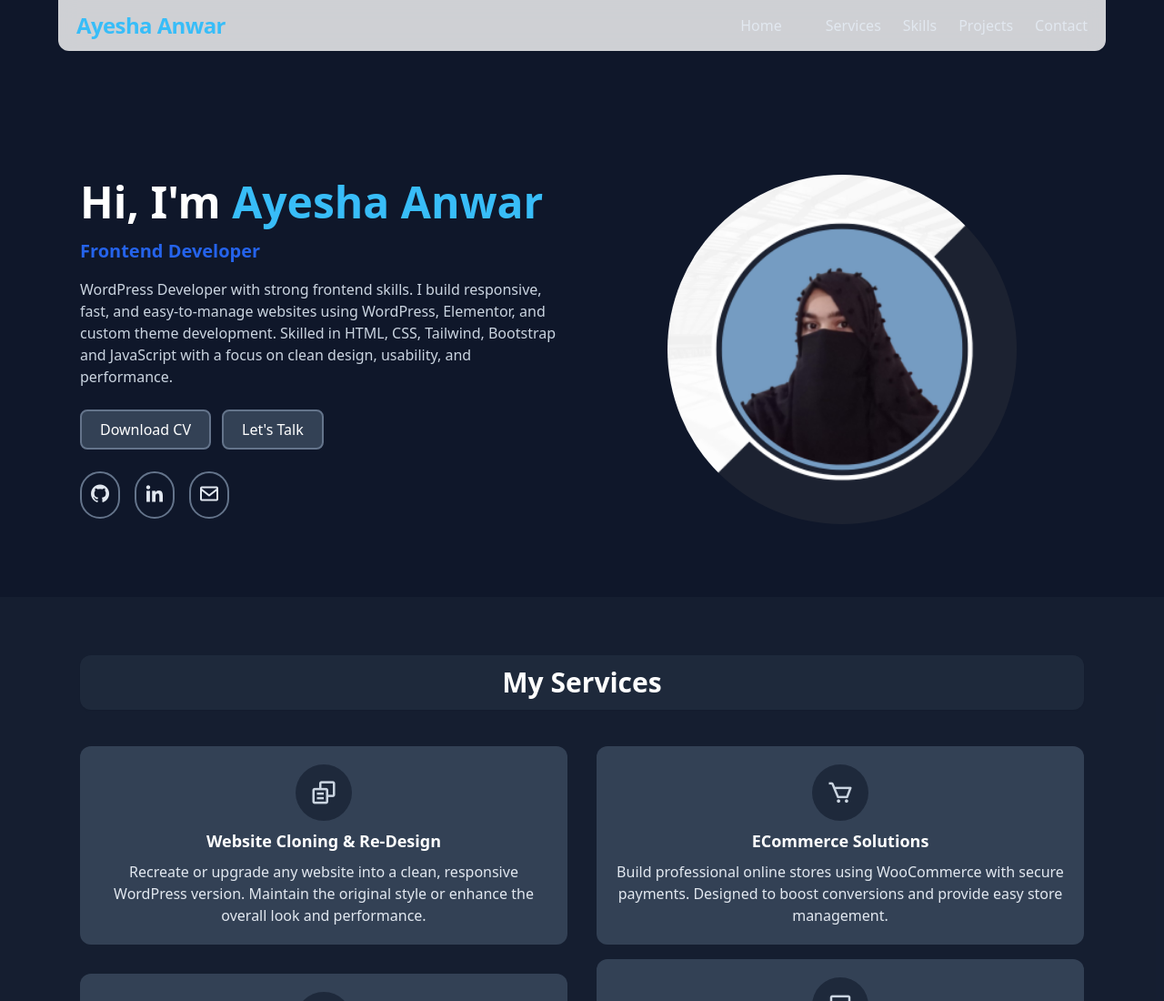
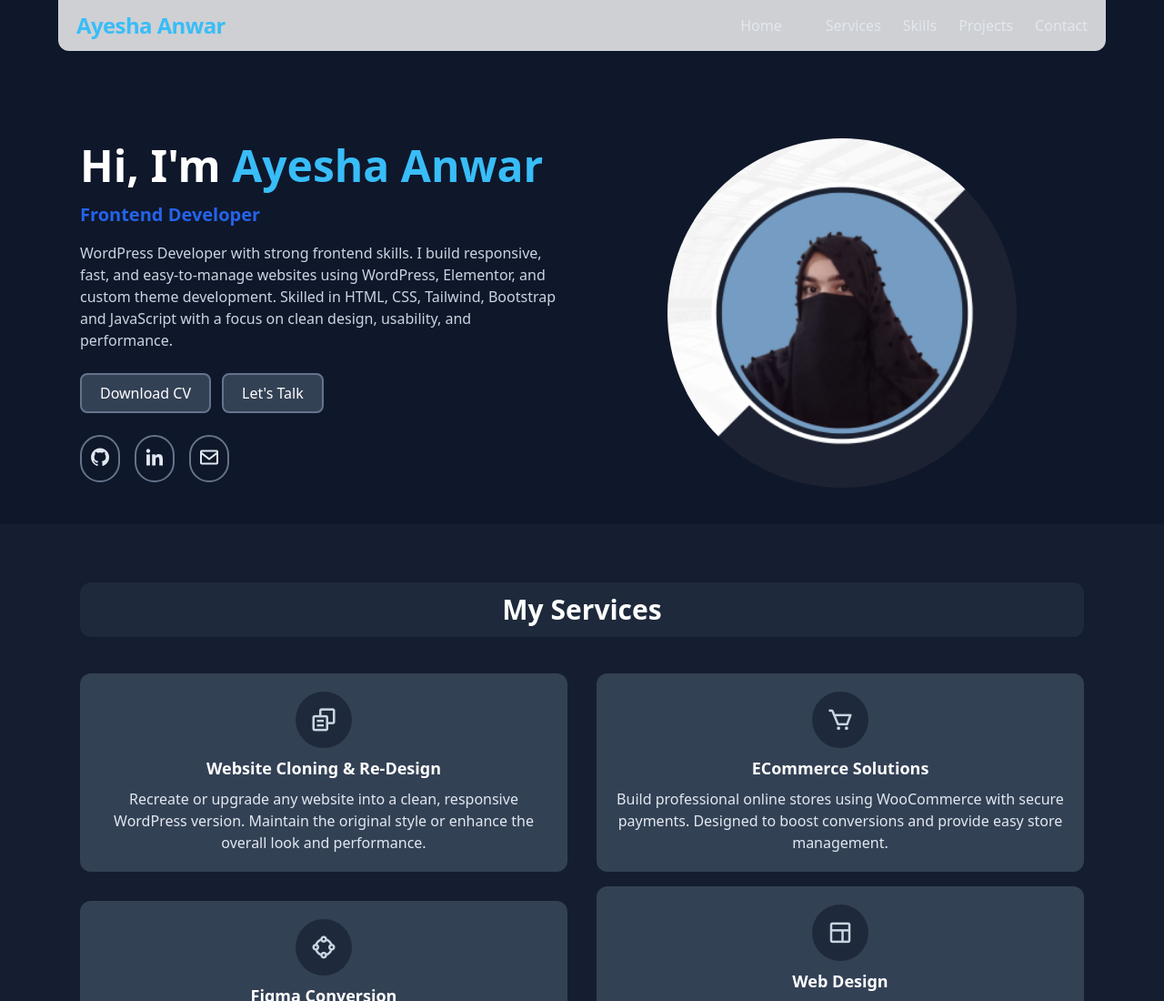
Before and after one commit to AyeshaAnwar2/Portfolio, a website: page index.html in a window 1280 px wide. Shown: the top 1100 px of the page at 91% size. Drawn offline with nearby package versions, Linux system fonts and the light colour scheme.

Commit message:
chang margin

```diff
--- a/index.html
+++ b/index.html
@@ -123,7 +123,7 @@
       <!-- Home / Hero -->
       <section id="home" class="bg-slate-900">
         <div
-          class="max-w-6xl mx-auto px-6 py-12 md:py-20 flex flex-col-reverse md:flex-row items-center gap-10"
+          class="max-w-6xl mx-auto px-6 py-12 md:py-10 flex flex-col-reverse md:flex-row items-center gap-10"
         >
           <div class="md:w-1/2">
             <h1
```
